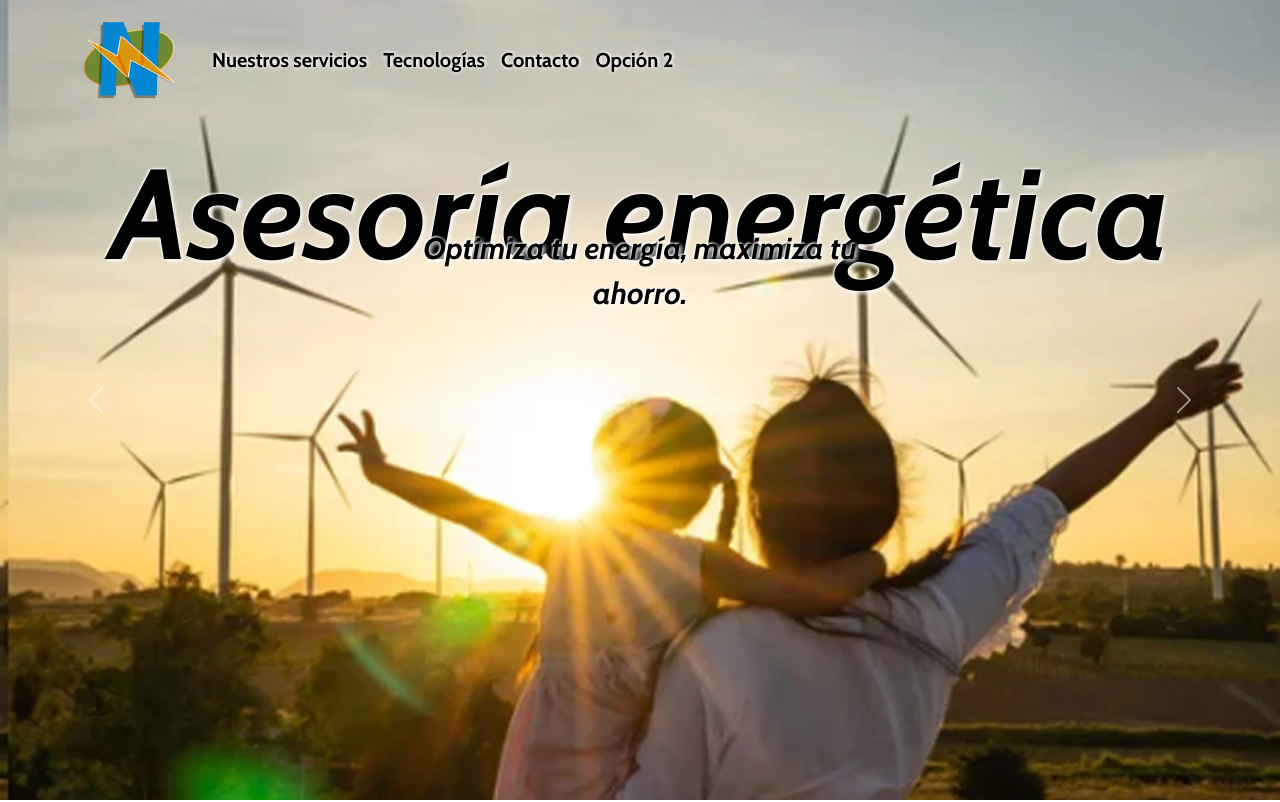
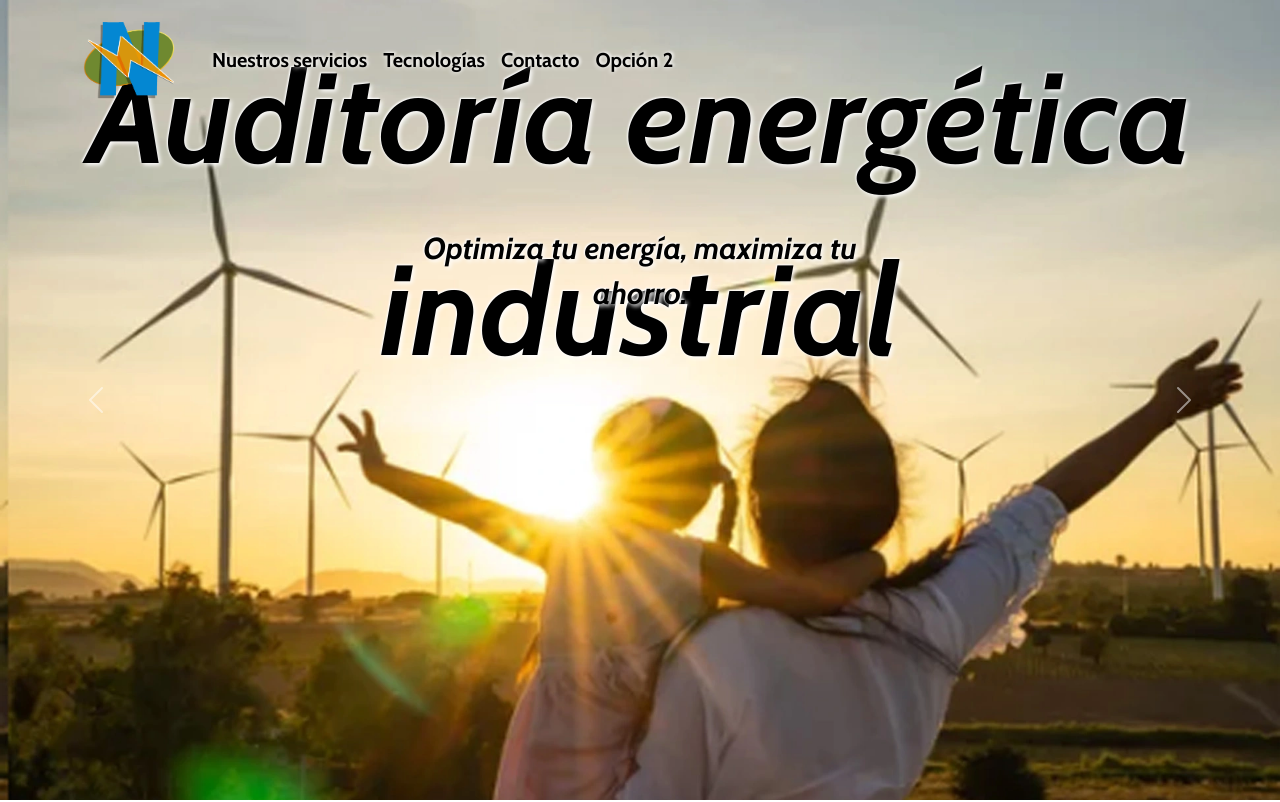
Before and after one commit to biandeb/pagina-web-n, a React (Vite) app: page / in a window 1280 px wide. Shown: the top 802 px of the page. Built offline with nearby package versions, Linux system fonts and the light colour scheme.

Commit message:
corrijo nombre de la empresa en Home

```diff
--- a/src/components/Home/HomeDesktop.jsx
+++ b/src/components/Home/HomeDesktop.jsx
@@ -14,7 +14,7 @@ const HomeDesktop = () => {
       >
         <div className="carousel-inner">
           <div className="carousel-item active">
-            <p className="texto-principal mt-5">Asesoría energética</p>
+            <p className="texto-principal mt-5">Auditoría energética industrial</p>
             <p className="texto-secundario mt-4">
             Optimiza tu energía, maximiza tu ahorro.
             </p>
```
